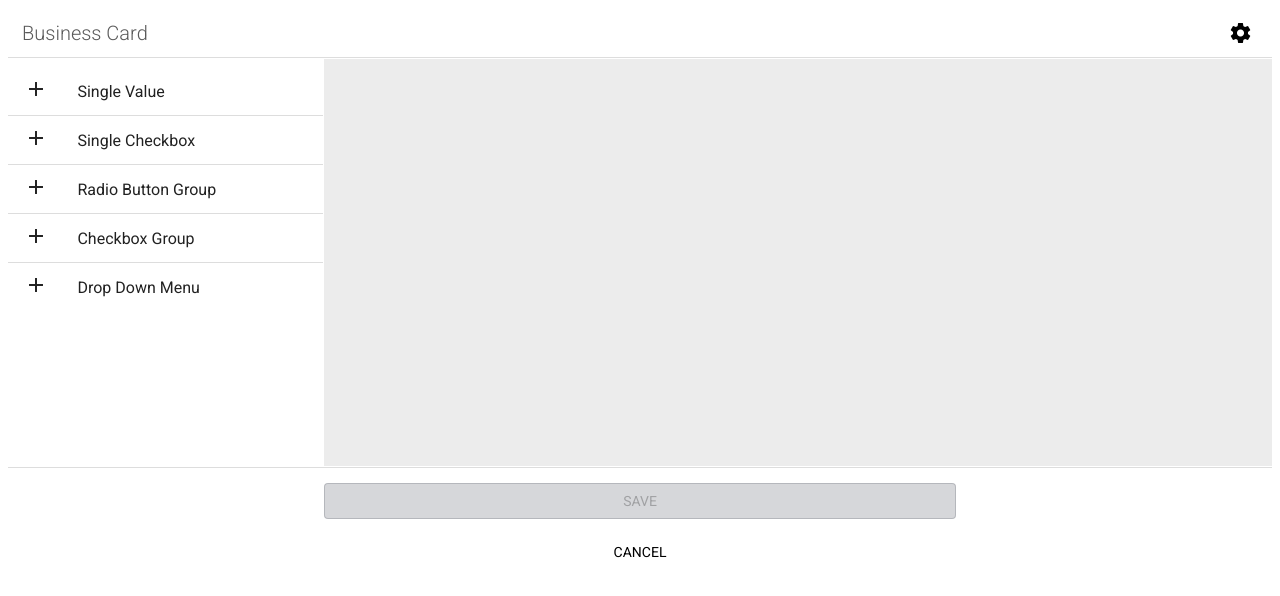
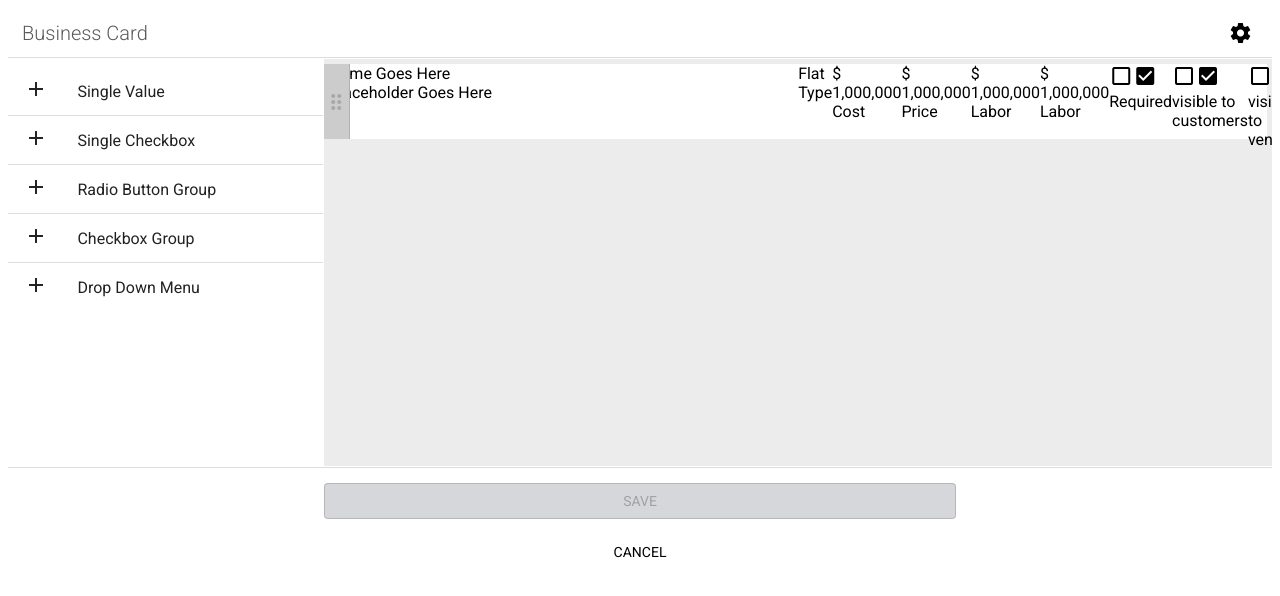
Before and after one commit to elwood-berry/esbcore-form-builder, an Angular app: page / in a window 1280 px wide. Shown: the top 596 px of the page. Built offline with nearby package versions, Linux system fonts and the light colour scheme.

Commit message:
3 files modified, 4 added

```diff
--- a/src/app/app.module.ts
+++ b/src/app/app.module.ts
@@ -16,6 +16,7 @@ import { AttrCanvasComponent } from './components/attr-canvas/attr-canvas.compon
 import { AttrFooterComponent } from './components/attr-footer/attr-footer.component';
 import { SingleAttributeService } from './services/single-attribute/single-attribute.service';
 import { DataAttributesService } from './services/data-attributes/data-attributes.service';
+import { AttrItemComponent } from './components/attr-item/attr-item.component';
 
 @NgModule({
   imports: [
@@ -32,7 +33,8 @@ import { DataAttributesService } from './services/data-attributes/data-attribute
     AttrHeaderComponent,
     AttrSidebarComponent,
     AttrCanvasComponent,
-    AttrFooterComponent
+    AttrFooterComponent,
+    AttrItemComponent
   ],
   bootstrap: [AppComponent],
   providers: [SingleAttributeService, DataAttributesService]
--- a/src/app/components/attr-canvas/attr-canvas.component.html
+++ b/src/app/components/attr-canvas/attr-canvas.component.html
@@ -6,41 +6,38 @@ This code is brought to you by Elwood Berry @www.elwoodberry.com
 
 <div class="attr-canvas-container" cdkDropList (cdkDropListDropped)="drop($event)">
 
-  <!-- <ng-container *ngTemplateOutlet="tmplStaticSingleAttr"></ng-container>
-  <ng-container *ngTemplateOutlet="tmplStaticMultipleOptionAttr"></ng-container> -->
+  <div class="attr-single-item">
+    <app-attr-item></app-attr-item>
+  </div>
 
+  <!-- <ng-container *ngTemplateOutlet="tmplStaticSingleAttr"></ng-container> -->
+  <!-- <ng-container *ngTemplateOutlet="tmplStaticMultipleOptionAttr"></ng-container> -->
   <!-- <mat-accordion *ngFor="let attribute of esbAttributes" cdkDrag></mat-accordion> -->
-
   <!-- <div class="attribute-panel" *ngFor="let attribute of esbAttributes" cdkDrag></div> -->
-
-
-
-
-
-
-  <!--
-  CONTAINER:EXPANSION PANEL - MULTI SELECTION
--->
-
-
+  <!-- CONTAINER:EXPANSION PANEL - MULTI SELECTION -->
 
 </div>
 
 
-
-
-
-
-<!--
-  TEMPLATE: EXPANSION PANEL - MULTI SELECTION
--->
+<!-- SINGLE ITEM -->
 <ng-template #tmplStaticSingleAttr>
-  <div class="attribute-panel" *ngFor="let attribute of esbAttributes" cdkDrag>
-    <h1>I Am The Static Option Attribute</h1>
+  <div>
+    <app-attr-item></app-attr-item>
   </div>
 </ng-template>
 
 
+<!-- MULTI SELECTION: EXPANSION PANEL -->
 <ng-template #tmplStaticMultipleOptionAttr>
-  <h1>I Am The Multiple Option Attribute</h1>
+  <mat-accordion *ngFor="let attribute of esbAttributes" cdkDrag>
+    <mat-expansion-panel hideToggle>
+      <mat-expansion-panel-header>
+
+        <app-attr-item></app-attr-item>
+
+        <div class="" *cdkDragPlaceholder></div>
+      </mat-expansion-panel-header>
+      <p>This is the primary content of the panel.</p>
+    </mat-expansion-panel>
+  </mat-accordion>
 </ng-template>
--- a/src/app/components/attr-canvas/attr-canvas.component.scss
+++ b/src/app/components/attr-canvas/attr-canvas.component.scss
@@ -42,22 +42,7 @@
   }
 }
 
-// DRAG HANDLE
-.attr-drag-indicator {
-  background-color: #ccc;
-  border-right: 1px solid #b1b1b1;
-  // cursor: grab;
-  height: inherit;
-  left: 0;
-  position: absolute;
-  width: 25px;
 
-  .mat-icon {
-    color: rgb(168, 168, 168);
-    position: absolute;
-    top: 35%;
-  }
-}
 
 // SECTION: NAME & PLACEHOLDER
 .attr-sec-title {
--- /dev/null
+++ b/src/app/components/attr-item/attr-item.component.html
@@ -0,0 +1,103 @@
+<!-- DRAG HANDLE -->
+<div class="attr-drag-indicator">
+  <mat-icon aria-hidden="false" aria-label="Drag handle for THIS attribute">drag_indicator</mat-icon>
+</div>
+
+<!-- TITLE -->
+<div class="attr-sec-title" fxLayout="column" fxFlex="50%">
+
+  <div class="attr-name">
+    Name Goes Here
+    <!-- {{ attribute.name }} -->
+  </div>
+
+  <div class="attr-placeholder">
+    Placeholder Goes Here
+    <!-- {{ attribute.placeholder }} -->
+  </div>
+
+</div>
+
+<div class="attr-sec-actions" fxLayout="row" fxFlex="50%">
+
+  <!-- TYPE ('Flat', 'Run') -->
+  <div class="" fxLayout="column">
+    <div class="">Flat</div>
+    <div class="">Type</div>
+  </div>
+
+  <!-- COST (number) -->
+  <div class="" fxLayout="column">
+    <div class="">
+      <span class="">$</span> 1,000,000
+    </div>
+    <div class="">Cost</div>
+  </div>
+
+  <!-- PRICE (number) -->
+  <div class="" fxLayout="column">
+    <div class="">
+      <span class="">$</span> 1,000,000
+    </div>
+    <div class="">Price</div>
+  </div>
+
+  <!-- LABOR (number) -->
+  <div class="" fxLayout="column">
+    <div class="">
+      <span class="">$</span> 1,000,000
+    </div>
+    <div class="">Labor</div>
+  </div>
+
+  <!-- TIME (number) -->
+  <div class="" fxLayout="column">
+    <div class="">
+      <span class="">$</span> 1,000,000
+    </div>
+    <div class="">Labor</div>
+  </div>
+
+  <!-- REQUIRED? -->
+  <div class="attr-sec-required attr-display-checked">
+    <mat-icon class="checkbox-outline">check_box_outline_blank</mat-icon>
+    <mat-icon class="display-checkbox" [ngClass]="{ 'display-no-checkbox' : true }">check_box</mat-icon>
+    Required
+  </div>
+
+  <!-- VISIBLE TO CUSTOMERS -->
+  <div class="attr-sec-charges-menu attr-display-checked">
+    <mat-icon class="checkbox-outline">check_box_outline_blank</mat-icon>
+    <mat-icon class="display-checkbox" [ngClass]="{ 'display-no-checkbox' : false }">check_box</mat-icon>
+    visible to customers
+  </div>
+
+  <!-- VISIBLE TO VENDORS -->
+  <div class="attr-sec-charges-menu attr-display-checked">
+    <mat-icon class="checkbox-outline">check_box_outline_blank</mat-icon>
+    <mat-icon class="display-checkbox" [ngClass]="{ 'display-no-checkbox' : true }">check_box</mat-icon>
+    visible to vendors
+  </div>
+
+  <!-- CHARGES FOR THIS ATTRIBUTE -->
+  <!-- <div class="attr-sec-charges">
+    <button mat-icon-button aria-label="Click here to edit chrages for THIS attribute." (click)="openDialog()">
+      <mat-icon>more_vert</mat-icon>
+    </button>
+  </div> -->
+
+  <!-- EDIT THIS ATTRIBUTE -->
+  <div class="attr-sec-edit">
+    <button mat-icon-button aria-label="Click here to edit THIS attribute.">
+      <mat-icon>edit</mat-icon>
+    </button>
+  </div>
+
+  <!-- DELETE THIS ATTRIBUTE -->
+  <div class="attr-sec-delete">
+    <button mat-icon-button aria-label="Click here to begin the deletion process for THIS attribute.">
+      <mat-icon>delete</mat-icon>
+    </button>
+  </div>
+
+</div>
--- /dev/null
+++ b/src/app/components/attr-item/attr-item.component.scss
@@ -0,0 +1,23 @@
+
+:host {
+  background-color: #FFF;
+  height: 75px;
+  width: 100%;
+}
+
+// DRAG HANDLE
+.attr-drag-indicator {
+  background-color: #ccc;
+  border-right: 1px solid #b1b1b1;
+  // cursor: grab;
+  height: inherit;
+  left: 0;
+  position: absolute;
+  width: 25px;
+
+  .mat-icon {
+    color: rgb(168, 168, 168);
+    position: absolute;
+    top: 35%;
+  }
+}
--- /dev/null
+++ b/src/app/components/attr-item/attr-item.component.ts
@@ -0,0 +1,12 @@
+import { Component, OnInit } from '@angular/core';
+
+@Component({
+  selector: 'app-attr-item',
+  templateUrl: './attr-item.component.html',
+  styleUrls: ['./attr-item.component.scss']
+})
+export class AttrItemComponent implements OnInit {
+  constructor() {}
+
+  ngOnInit() {}
+}
```
Also changed, not shown: src/assets/css/README.md (added).
